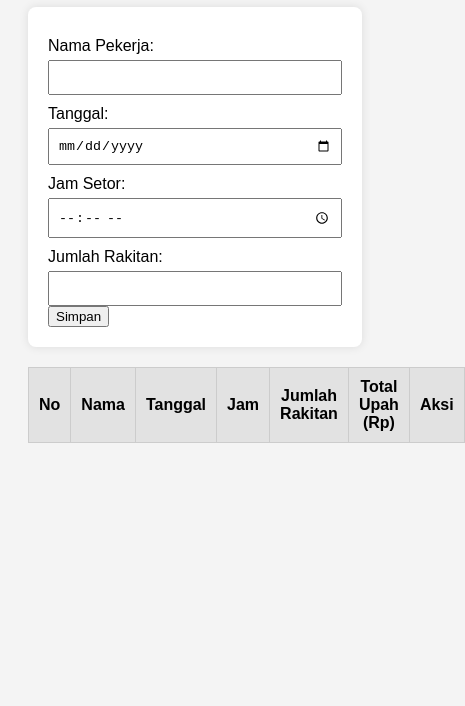
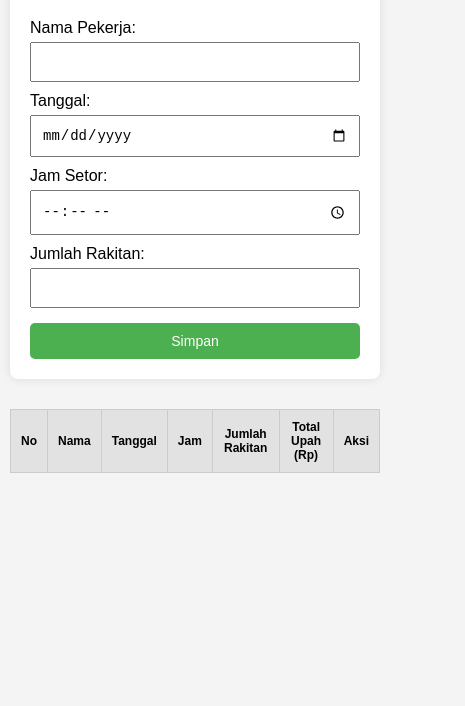
Before and after one commit to cnnyzxn/catatan, a plain HTML site: page index.html in a window 390 px wide. Shown: the part 138-844 px from the top of the page, 465 px wide, since content can reach past the window. Drawn offline with Linux system fonts and the light colour scheme.

Commit message:
Update index.html

```diff
--- a/index.html
+++ b/index.html
@@ -9,6 +9,7 @@
       font-family: Arial, sans-serif;
       padding: 20px;
       background: #f4f4f4;
+      margin: 0;
     }
     h1 {
       text-align: center;
@@ -24,16 +25,33 @@
       display: block;
       margin-top: 10px;
     }
-    input {
+    input, button {
       width: 100%;
-      padding: 8px;
+      padding: 10px;
       margin-top: 5px;
       box-sizing: border-box;
+      font-size: 16px;
+    }
+    button {
+      margin-top: 15px;
+      background-color: #4CAF50;
+      color: white;
+      border: none;
+      border-radius: 5px;
+      cursor: pointer;
+    }
+    button:hover {
+      background-color: #45a049;
+    }
+    .table-wrapper {
+      overflow-x: auto;
     }
     table {
       width: 100%;
       border-collapse: collapse;
       background: #fff;
+      margin-top: 10px;
+      font-size: 14px;
     }
     th, td {
       border: 1px solid #ccc;
@@ -50,6 +68,18 @@
       padding: 5px 10px;
       cursor: pointer;
       border-radius: 5px;
+      font-size: 14px;
+    }
+    @media (max-width: 600px) {
+      body {
+        padding: 10px;
+      }
+      input, button {
+        font-size: 14px;
+      }
+      table {
+        font-size: 12px;
+      }
     }
   </style>
 </head>
@@ -71,6 +101,7 @@
     <button type="submit">Simpan</button>
   </form>
 
+  <div class="table-wrapper">
     <table>
       <thead>
         <tr>
@@ -85,6 +116,7 @@
       </thead>
       <tbody id="tabelData"></tbody>
     </table>
+  </div>
 
   <script>
     let data = JSON.parse(localStorage.getItem("rakitanData")) || [];
@@ -131,7 +163,6 @@
       }
     }
 
-    // Tampilkan data saat pertama kali halaman dibuka
     tampilkanData();
   </script>
 </body>
```
Lines whose indentation alone changed are shown as unchanged.
